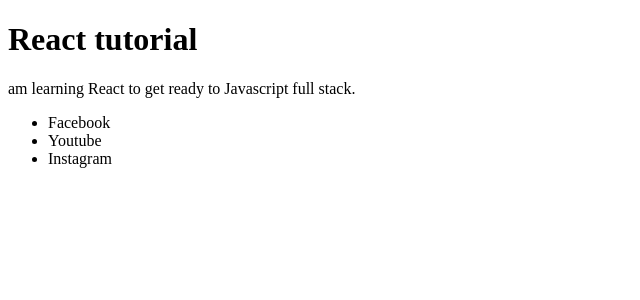
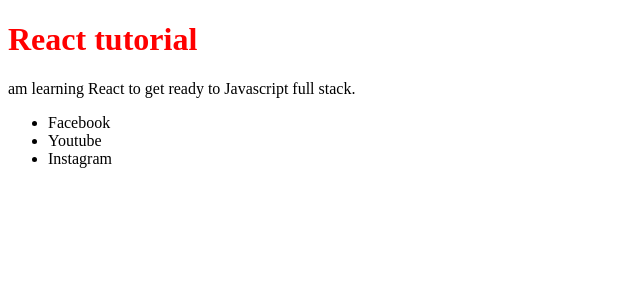
Before and after one commit to mlkia/React, a React (Create React App) app: page / in a window 1280 px wide. Shown: the top 300 px of the page, without its empty margins (0-640 px from the left). Built offline with nearby package versions, Linux system fonts and the light colour scheme; the HTML template or start-up script is replaced by a standard one.

Commit message:
How is it work inline CSS code in React.

```diff
--- a/src/Components/Header.js
+++ b/src/Components/Header.js
@@ -3,17 +3,7 @@ import React from 'react';
 function malik(){
     return(
         <div>
-            <h1>React tutorial</h1>
-        </div>
-    );
-}
-
-
-
-function redman(){
-    return(
-        <div>
-            <h2>With Nour Humsi</h2>
+            <h1 style={{color: "red"}}>React tutorial</h1>
         </div>
     );
 }
```
